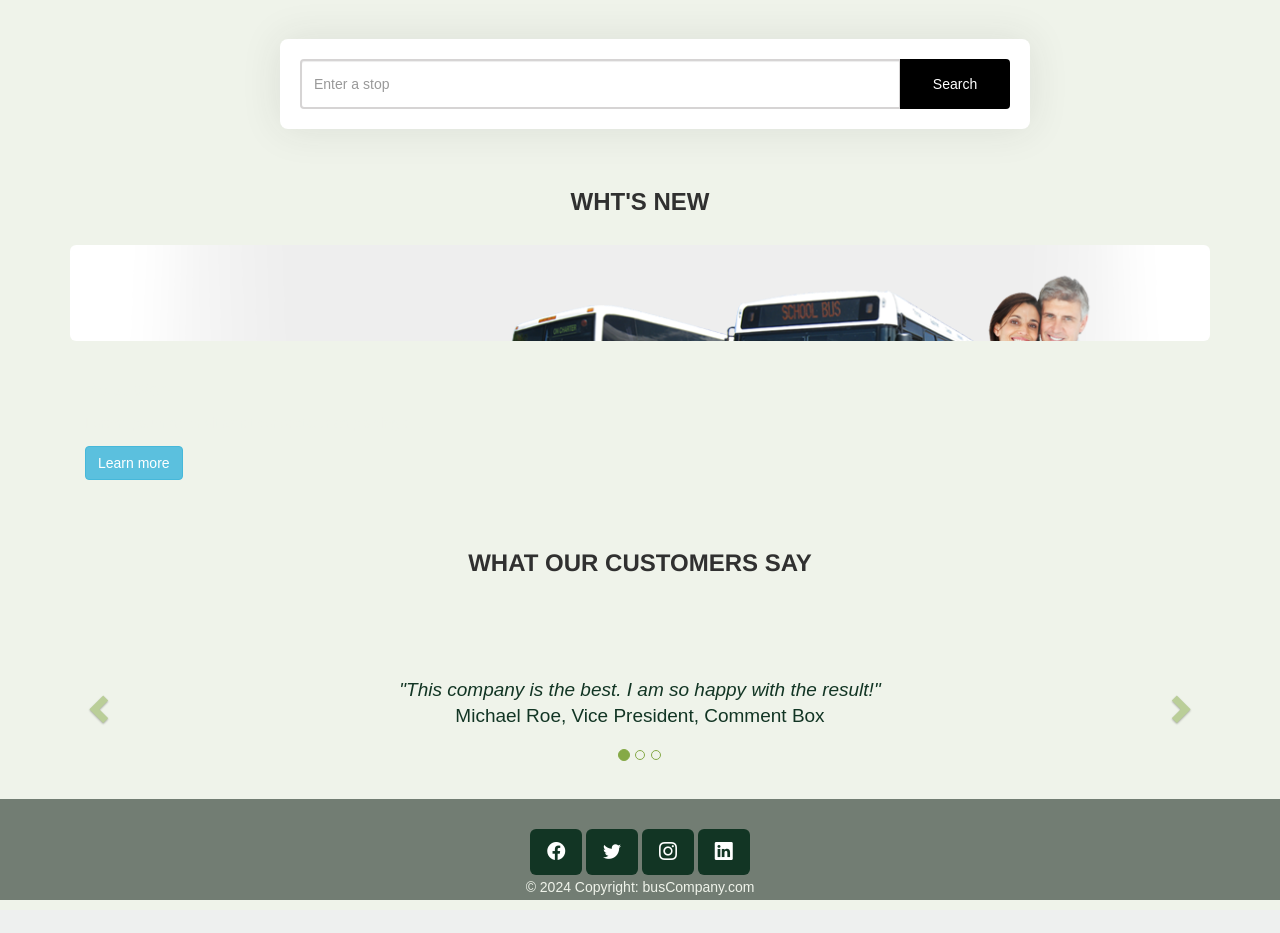
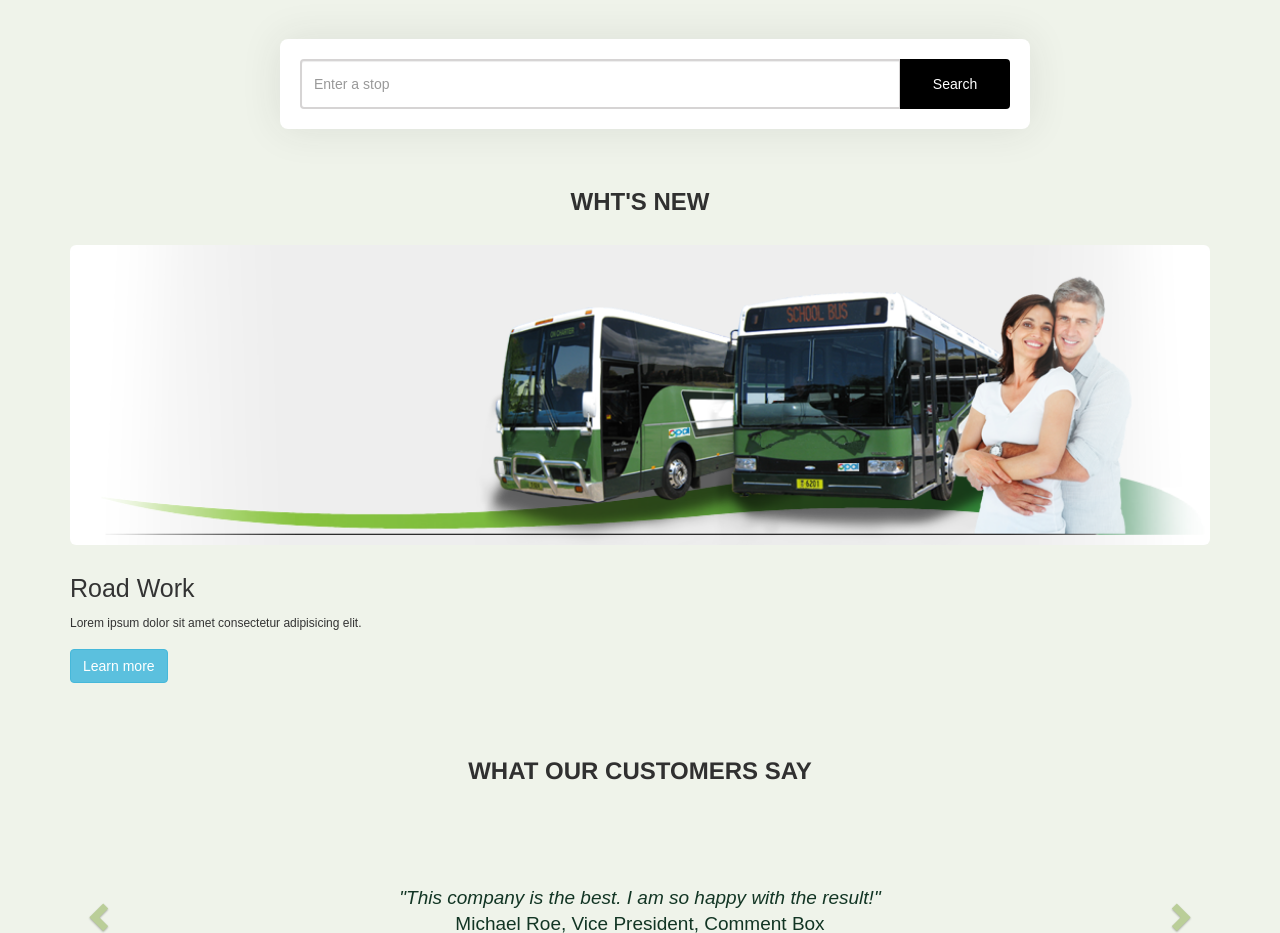
Before and after one commit to xm694/BusWebsiteDemo, a Flask app: page / in a window 1280 px wide. Shown: the part 61-994 px from the top of the page. Before the commit the page ends 961 px from the top, so only its background shows below. Run offline with Flask 3, Linux system fonts and the light colour scheme; parts of the project's set-up code (start-up, migrations or seed data) failed here and were passed over; some libraries are stand-ins or nearby versions.

Commit message:
fixed frontend

```diff
--- a/static/style.css
+++ b/static/style.css
@@ -201,7 +201,47 @@
 .jumbotron {
     background-image: url("hero.png");
     background-size: cover;
+    background-position: center;
+    height: 300px;
+    position: relative;
+    display: flex;
+    align-items: center;
+    padding: 2rem;
   }
+
+  .jumbotron .container {
+    position: relative; /* Add this to ensure text appears on top */
+    z-index: 1; /* Add this to ensure text appears on top */
+}
+
+.hero-content {
+    left: 200px;  /* Adjust this value to position the text where you want */
+    max-width: 500px;
+    color: #333; /* Adjust text color as needed */
+}
+
+.hero-content h4 {
+    font-size: 2.5rem;
+    margin-bottom: 1rem;
+}
+
+.hero-content p {
+    font-size: 1.2rem;
+    margin-bottom: 1.5rem;
+}
+
+/* .learn-more {
+    background-color: #5bc0de;
+    color: white;
+    padding: 0.5rem 1.5rem;
+    border-radius: 4px;
+    text-decoration: none;
+    display: inline-block;
+}
+
+.learn-more:hover {
+    background-color: #46b8da;
+} */
 
 /* style for carousel */
 .carousel-control.right, .carousel-control.left {
--- a/templates/home.html
+++ b/templates/home.html
@@ -79,7 +79,7 @@
 <!-- New Events -->
 <h2>Wht's New</h2>
 <div class="jumbotron jumbotron-fluid"></div>
-    <div class="container">
+    <div class="hero-content">
         <h4 class="display-4">Road Work</h4>
         <p>Lorem ipsum dolor sit amet consectetur adipisicing elit.</p>
         <p>
--- a/util/busStop.py
+++ b/util/busStop.py
@@ -23,9 +23,3 @@
                   stop_info = db.execute(text(queries.stop_query),{"stop_name":stop}).fetchall()
 
             return render_template('home.html', stop_info = stop_info)
-
-
-# # function to generate analysis report
-# @st_bp.route('/report', methods=('GET', 'POST'))
-# def generate_report():
-#       return "Here is report!"
```
Also changed, not shown: templates/auth/register.html (deleted, +0 -57 lines), README.md, static/dirTree.png (added), 1 other file.
